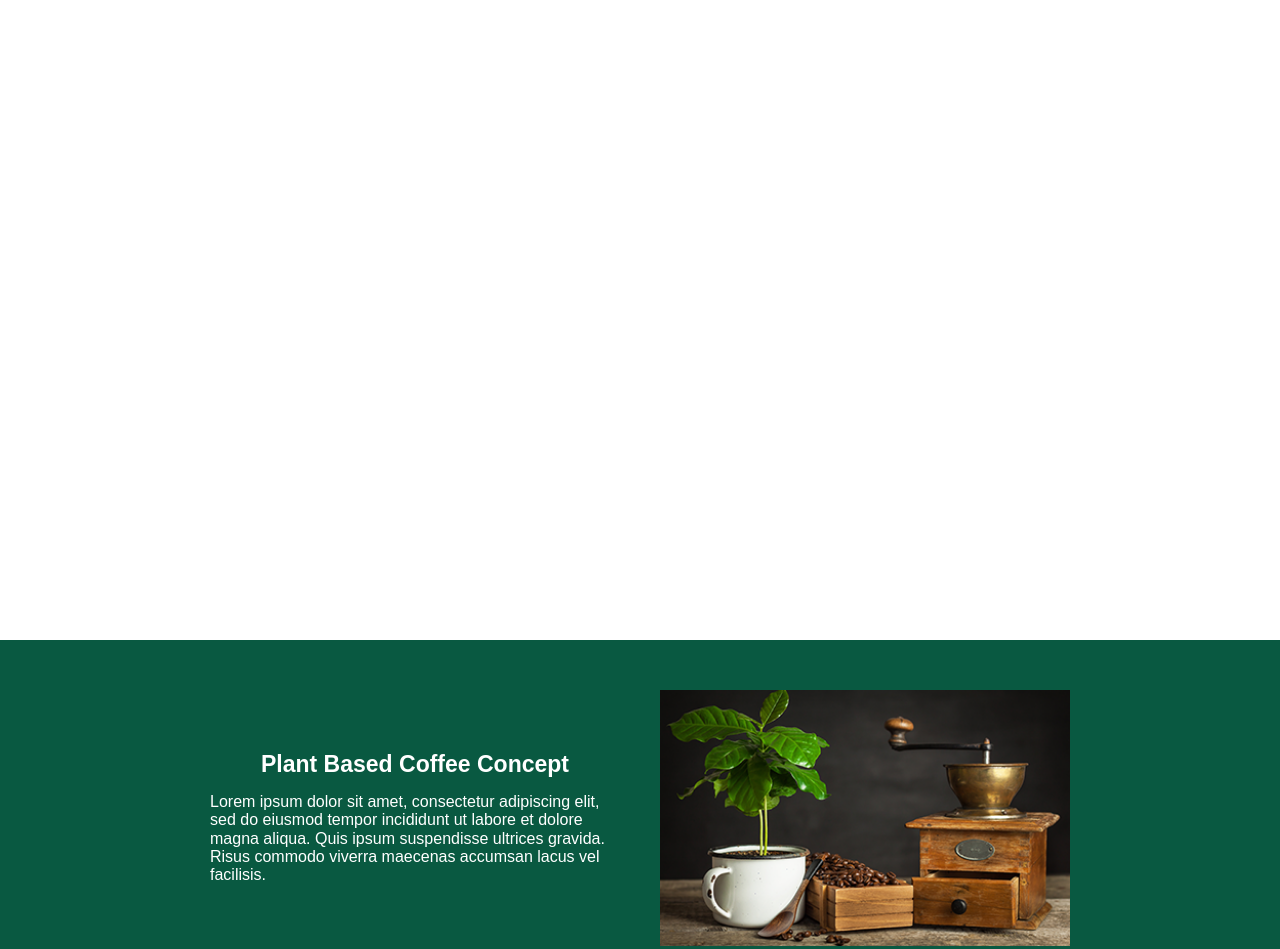
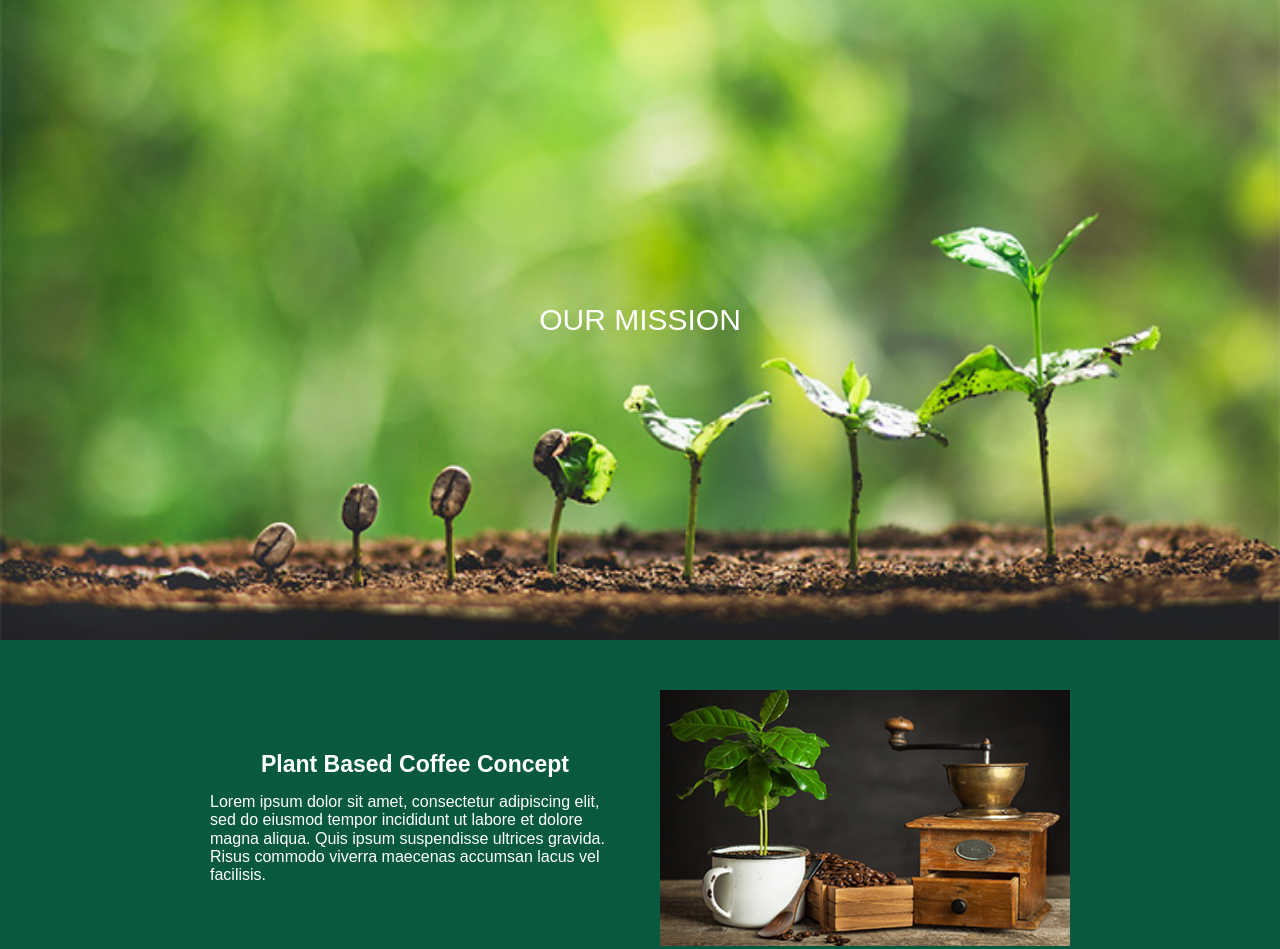
Before and after one commit to erinakamura-demo/portfolio, a plain HTML site: page story.html in a window 1280 px wide. Shown: the top 949 px of the page. Drawn offline with Linux system fonts and the light colour scheme; a web font is replaced by a local one.

Commit message:
image path update

```diff
--- a/story.css
+++ b/story.css
@@ -5,7 +5,7 @@ body{
 }
 
 header h1{
-  background-image: url(../The_Plant_Cafe_code/images/header4.jpg);
+  background-image: url(images/header4.jpg);
   background-size:cover;
   height:auto;
   display: flex;
```
